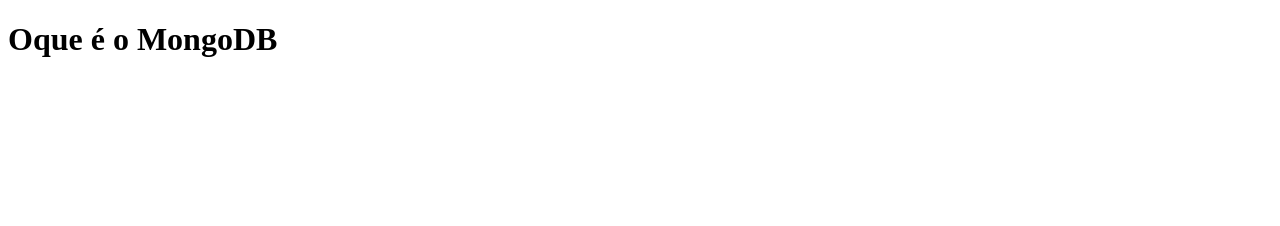
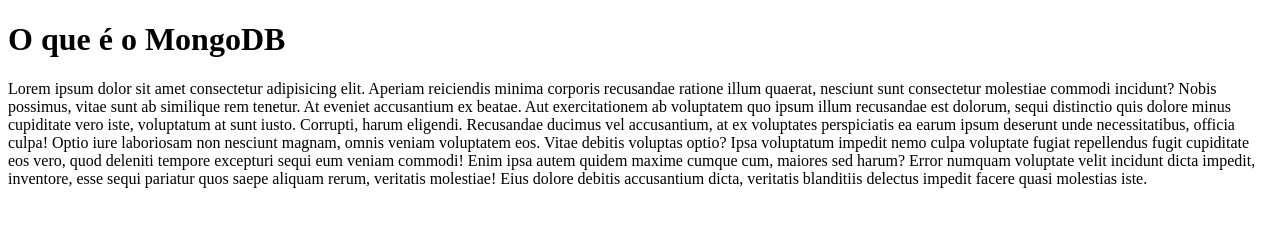
Before and after one commit to JoaoWaselkin/projetoMongoDB, a plain HTML site: page index.html in a window 1280 px wide. Drawn offline with Linux system fonts and the light colour scheme.

Commit message:
feat: protótipo

```diff
--- a/index.html
+++ b/index.html
@@ -1,11 +1,32 @@
 <!DOCTYPE html>
-<html lang="en">
+<html lang="pt-br">
 <head>
     <meta charset="UTF-8">
     <meta name="viewport" content="width=device-width, initial-scale=1.0">
+    <link rel="stylesheet" href="./style.css">
     <title>MongoDB</title>
 </head>
 <body>
-    <h1>Oque é o MongoDB</h1>
+    <h1 class="titulo">O que é o MongoDB</h1>
+
+    <div>
+        <p>
+            Lorem ipsum dolor sit amet consectetur adipisicing elit. Aperiam reiciendis minima corporis recusandae ratione illum quaerat, nesciunt sunt consectetur molestiae commodi incidunt? Nobis possimus, vitae sunt ab similique rem tenetur.
+            At eveniet accusantium ex beatae. Aut exercitationem ab voluptatem quo ipsum illum recusandae est dolorum, sequi distinctio quis dolore minus cupiditate vero iste, voluptatum at sunt iusto. Corrupti, harum eligendi.
+            Recusandae ducimus vel accusantium, at ex voluptates perspiciatis ea earum ipsum deserunt unde necessitatibus, officia culpa! Optio iure laboriosam non nesciunt magnam, omnis veniam voluptatem eos. Vitae debitis voluptas optio?
+            Ipsa voluptatum impedit nemo culpa voluptate fugiat repellendus fugit cupiditate eos vero, quod deleniti tempore excepturi sequi eum veniam commodi! Enim ipsa autem quidem maxime cumque cum, maiores sed harum?
+            Error numquam voluptate velit incidunt dicta impedit, inventore, esse sequi pariatur quos saepe aliquam rerum, veritatis molestiae! Eius dolore debitis accusantium dicta, veritatis blanditiis delectus impedit facere quasi molestias iste.
+
+        </p>
+    </div>
+
+    <div>
+        <img src="" alt="">
+    </div>
+
+
+    <footer class="rodape__container">
+
+    </footer>
 </body>
 </html>
--- /dev/null
+++ b/reset.css
@@ -0,0 +1,43 @@
+html, body, div, span, applet, object, iframe,
+h1, h2, h3, h4, h5, h6, p, blockquote, pre,
+a, abbr, acronym, address, big, cite, code,
+del, dfn, em, img, ins, kbd, q, s, samp,
+small, strike, strong, sub, sup, tt, var,
+b, u, i, center,
+dl, dt, dd, ol, ul, li,
+fieldset, form, label, legend,
+table, caption, tbody, tfoot, thead, tr, th, td,
+article, aside, canvas, details, embed,
+figure, figcaption, footer, header, hgroup,
+menu, nav, output, ruby, section, summary,
+time, mark, audio, video {
+	margin: 0;
+	padding: 0;
+	border: 0;
+	font-size: 100%;
+	font: inherit;
+	vertical-align: baseline;
+}
+/* HTML5 display-role reset for older browsers */
+article, aside, details, figcaption, figure,
+footer, header, hgroup, menu, nav, section {
+	display: block;
+}
+body {
+	line-height: 1;
+}
+ol, ul {
+	list-style: none;
+}
+blockquote, q {
+	quotes: none;
+}
+blockquote:before, blockquote:after,
+q:before, q:after {
+	content: '';
+	content: none;
+}
+table {
+	border-collapse: collapse;
+	border-spacing: 0;
+}
--- a/style.css
+++ b/style.css
@@ -0,0 +1,9 @@
+body {
+    height: 100dvh;
+}
+
+/* .rodape__container {
+    height: 200px;
+    width: 100%;
+    background-color: red;
+} */
```
